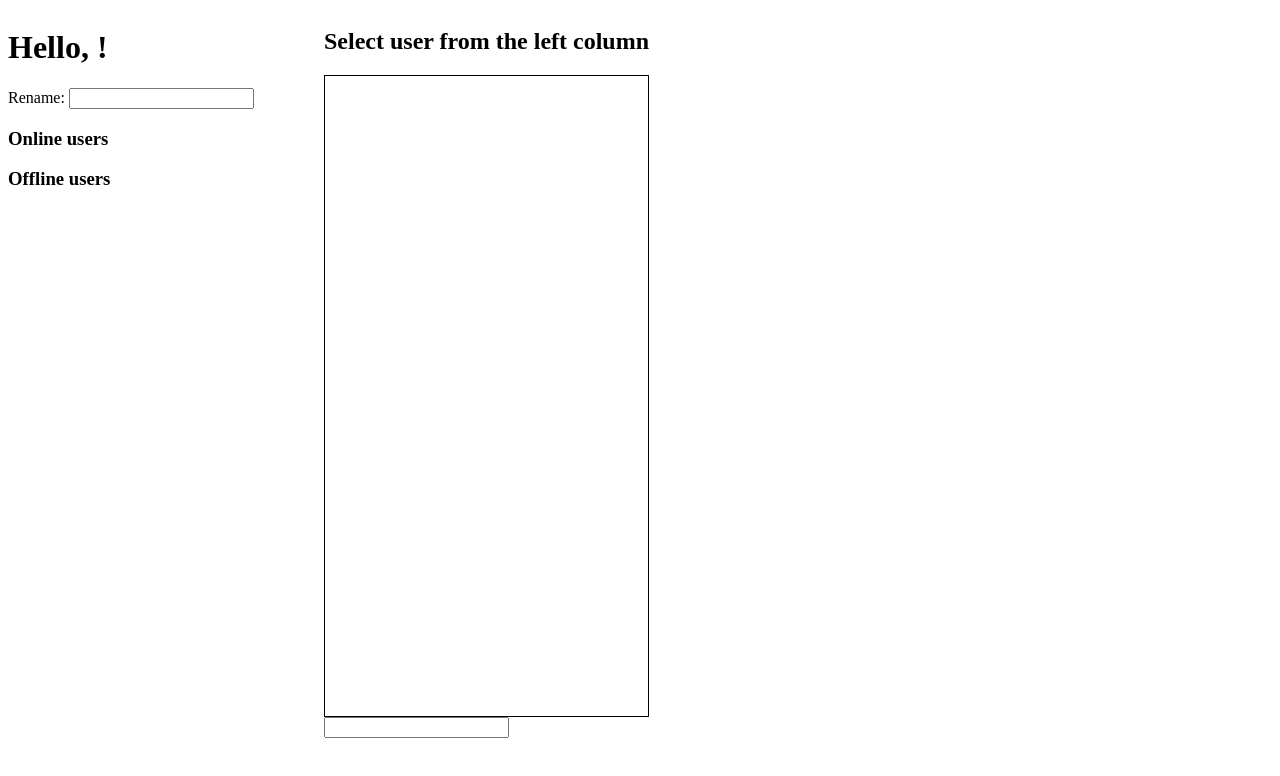
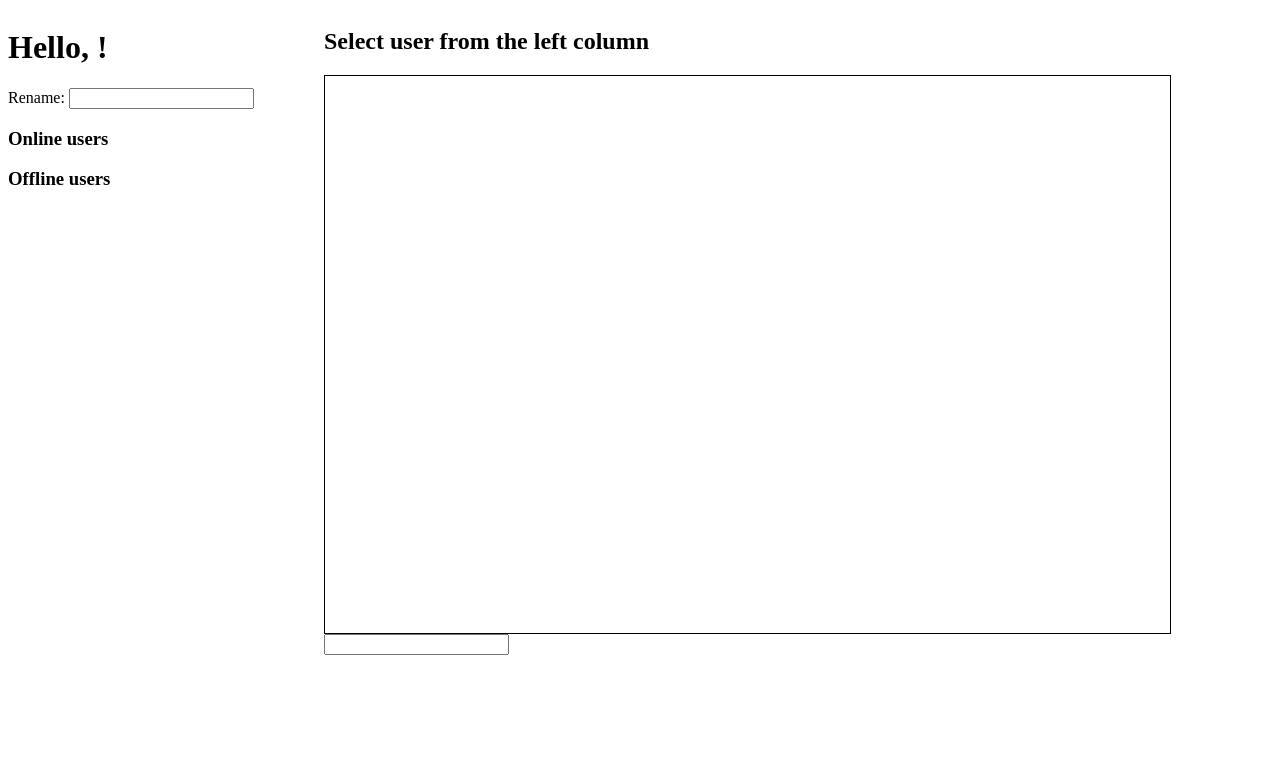
Before and after one commit to cuklev/socket-chat, a website: page public/index.html in a window 1280 px wide. Drawn offline with nearby package versions, Linux system fonts and the light colour scheme; no server answers.

Commit message:
css changes

```diff
--- a/public/main.css
+++ b/public/main.css
@@ -7,7 +7,9 @@
 
 #chat {
 	border: solid 1px;
-	height: 80vh;
+	min-width: 60vw;
+	height: 60vh;
+	padding: 5%;
 }
 
 .column {
```
